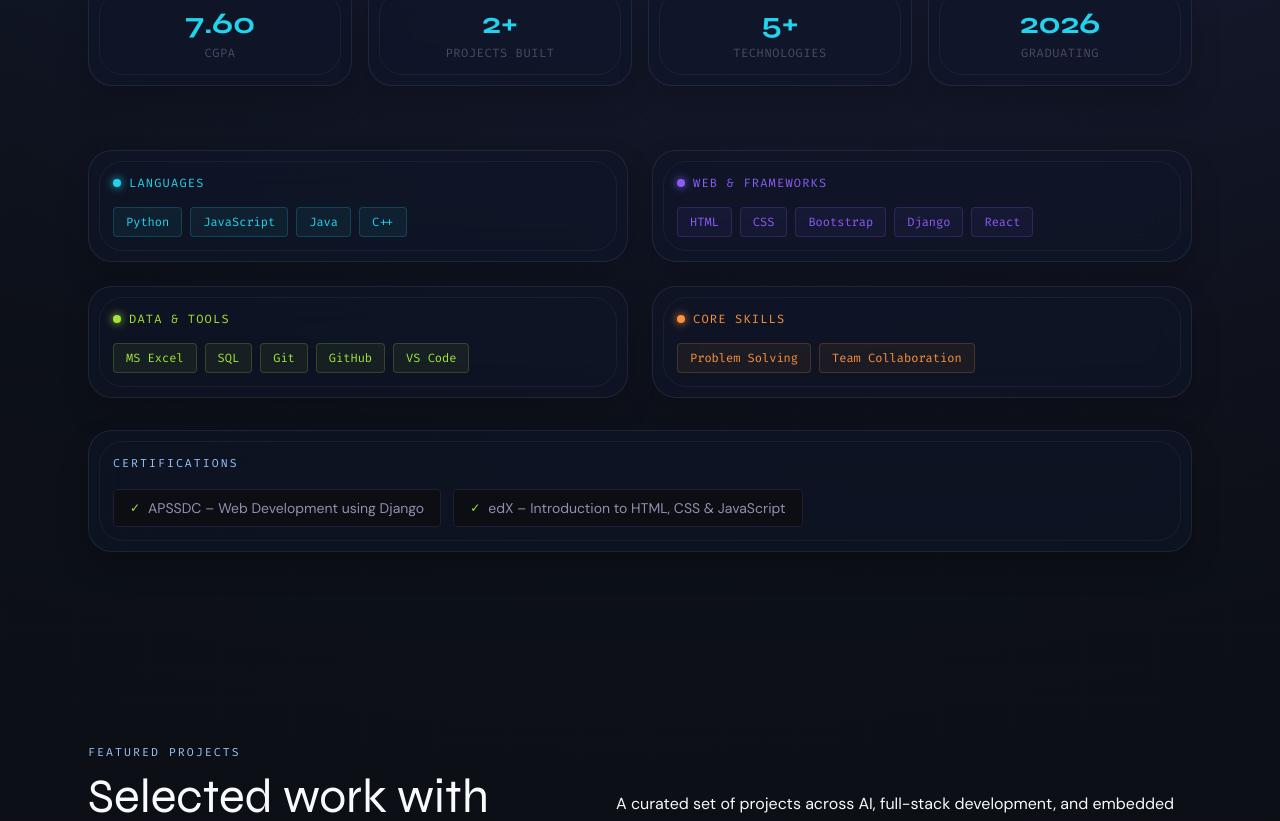
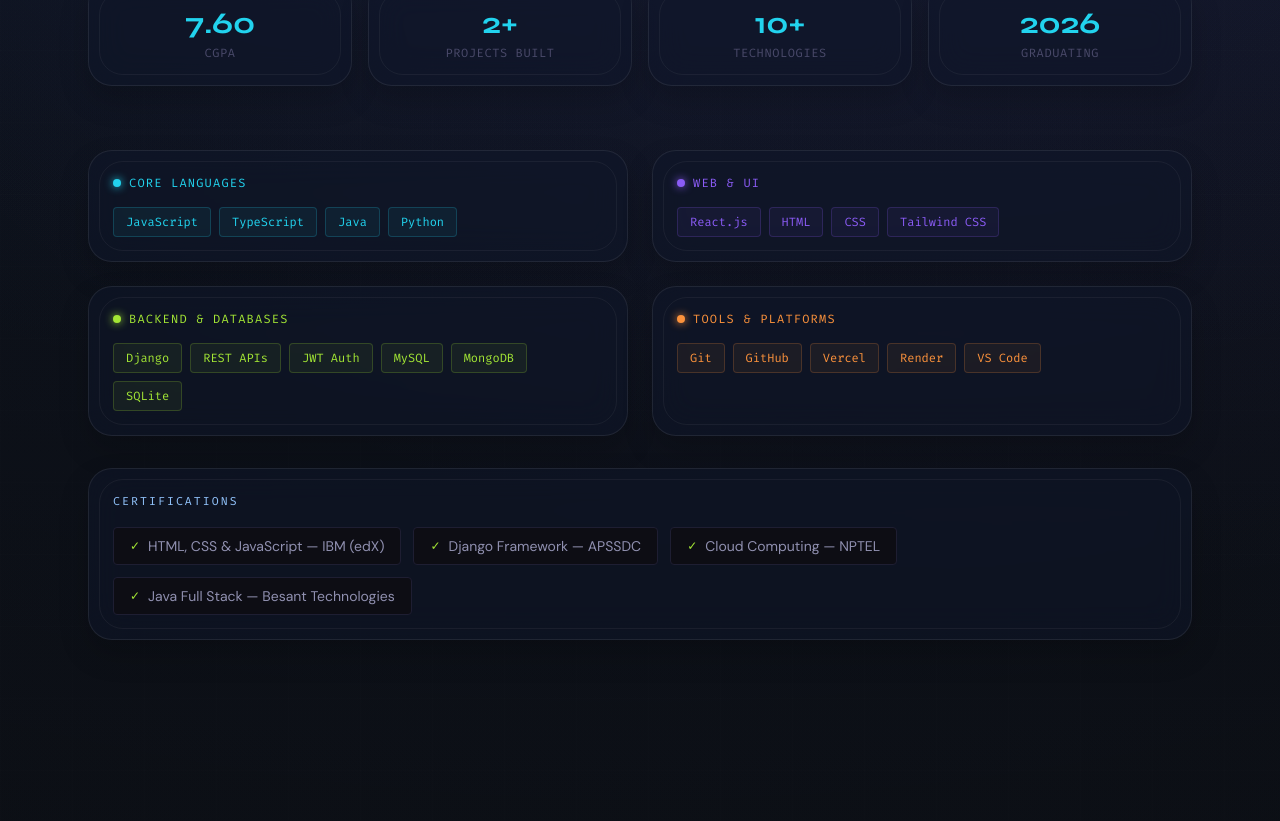
Before and after one commit to varshith125/MY-PORTFOLIO, a React (Vite) app in the folder portfolio/frontend/: page / in a window 1280 px wide. Shown: the part 1822-2643 px from the top of the page. Built offline with nearby package versions, Linux system fonts and the light colour scheme; no server answers.

Commit message:
update: fully sync all frontend data with latest resume - Skills updated (React, TS, Django, Vercel, Render, MongoDB) - All 4 certifications (IBM edX, APSSDC, NPTEL, Besant) - Stats: 10+ technologies - Bio, internship (Bluphlux), projects already synced

```diff
--- a/portfolio/frontend/src/components/Skills.jsx
+++ b/portfolio/frontend/src/components/Skills.jsx
@@ -4,24 +4,24 @@ import { useRef } from "react";
 
 const skillGroups = [
   {
-    label: "Languages",
+    label: "Core Languages",
     color: "cyan",
-    items: ["Python", "JavaScript", "Java", "C++"],
+    items: ["JavaScript", "TypeScript", "Java", "Python"],
   },
   {
-    label: "Web & Frameworks",
+    label: "Web & UI",
     color: "violet",
-    items: ["HTML", "CSS", "Bootstrap", "Django", "React"],
+    items: ["React.js", "HTML", "CSS", "Tailwind CSS"],
   },
   {
-    label: "Data & Tools",
+    label: "Backend & Databases",
     color: "lime",
-    items: ["MS Excel", "SQL", "Git", "GitHub", "VS Code"],
+    items: ["Django", "REST APIs", "JWT Auth", "MySQL", "MongoDB", "SQLite"],
   },
   {
-    label: "Core Skills",
+    label: "Tools & Platforms",
     color: "orange",
-    items: ["Problem Solving", "Team Collaboration"],
+    items: ["Git", "GitHub", "Vercel", "Render", "VS Code"],
   },
 ];
 
@@ -55,7 +55,7 @@ const colorMap = {
 const stats = [
   { value: "7.60", label: "CGPA" },
   { value: "2+", label: "Projects Built" },
-  { value: "5+", label: "Technologies" },
+  { value: "10+", label: "Technologies" },
   { value: "2026", label: "Graduating" },
 ];
 
@@ -157,8 +157,10 @@ export default function Skills() {
           <p className="section-label mb-4">certifications</p>
           <div className="flex flex-wrap gap-3">
             {[
-              "APSSDC – Web Development using Django",
-              "edX – Introduction to HTML, CSS & JavaScript",
+              "HTML, CSS & JavaScript — IBM (edX)",
+              "Django Framework — APSSDC",
+              "Cloud Computing — NPTEL",
+              "Java Full Stack — Besant Technologies",
             ].map((cert) => (
               <div
                 key={cert}
```
